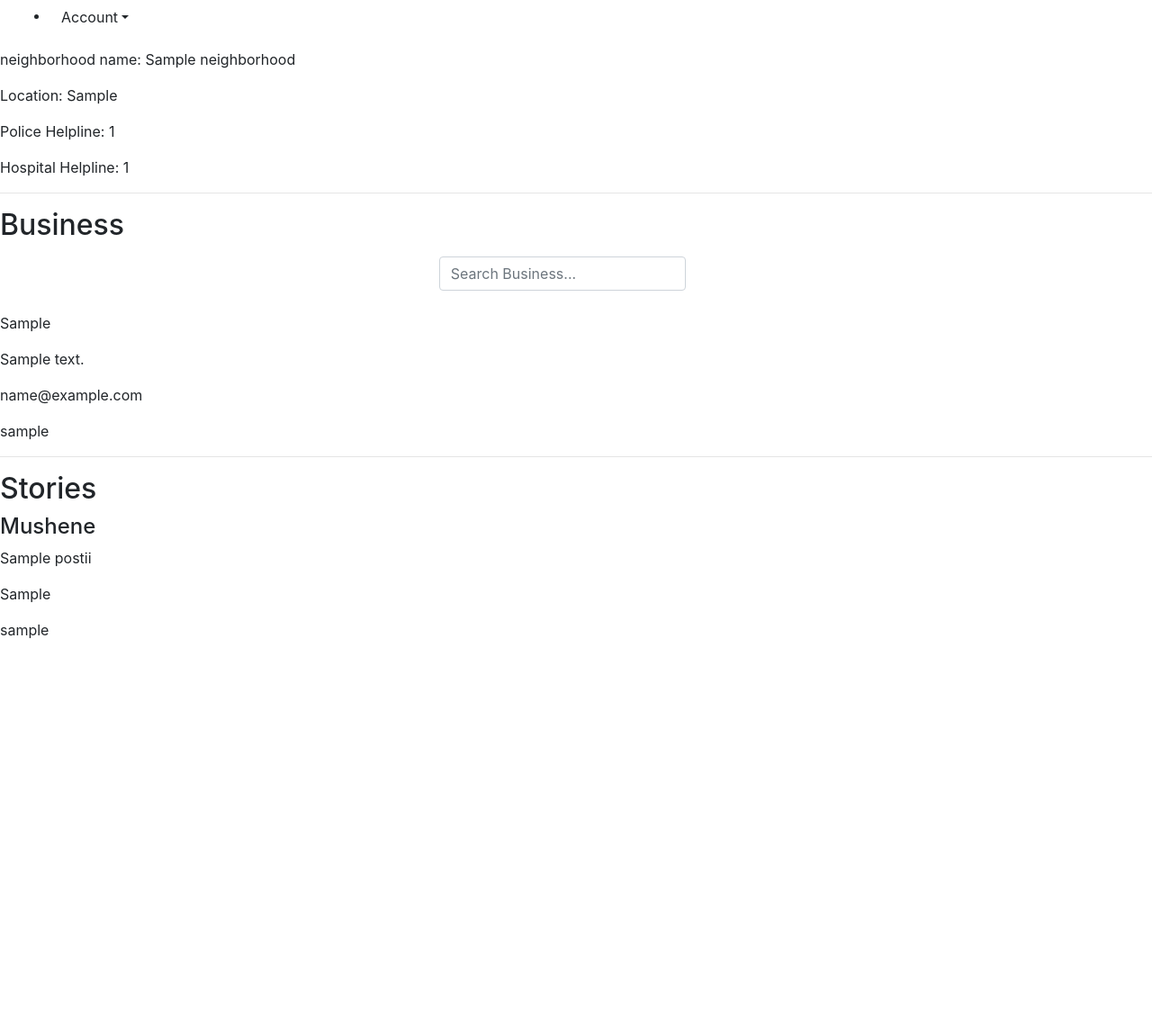
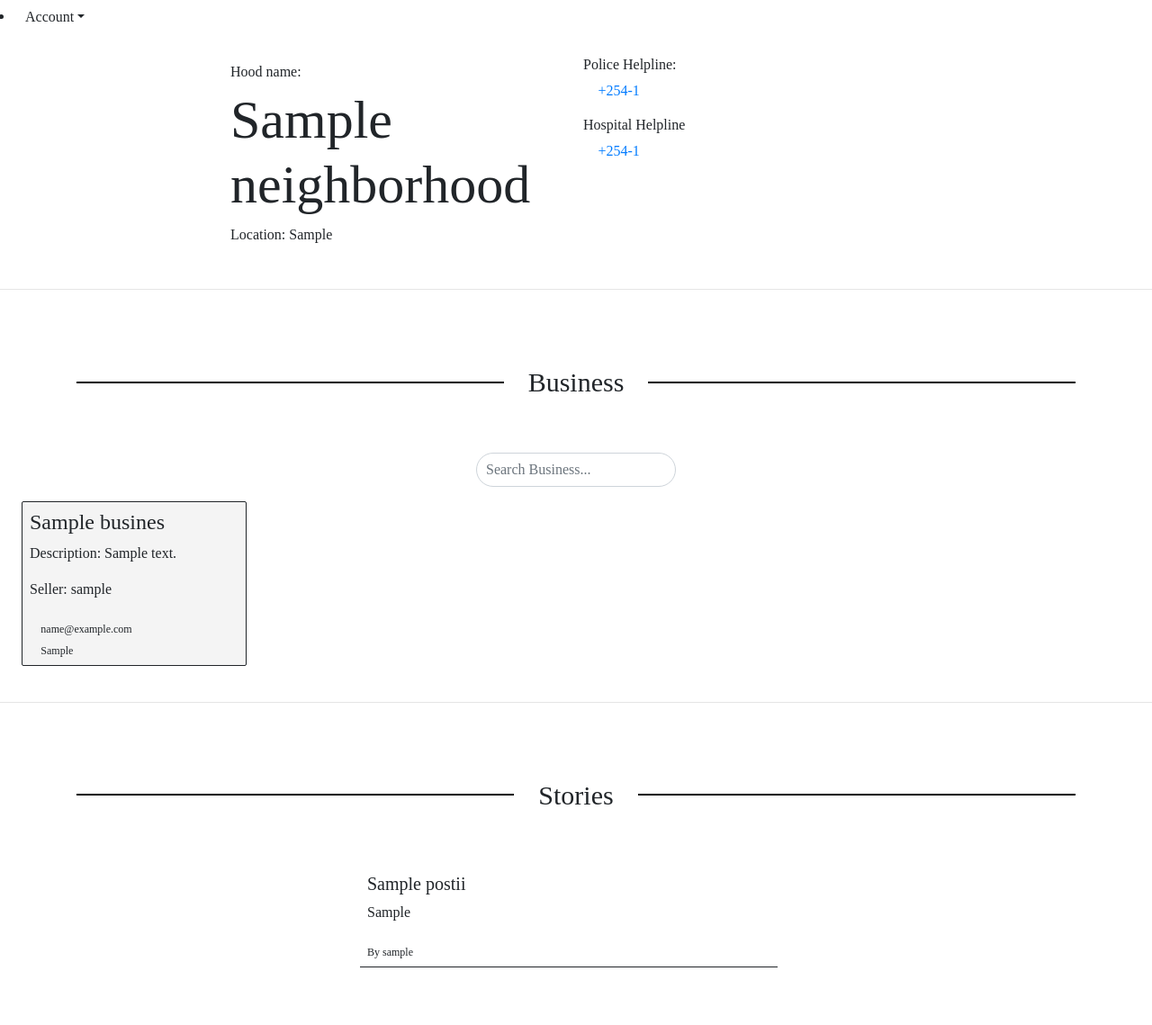
Before and after one commit to layersony/ghettowatch, a Django app: page /index/ in a window 1280 px wide. Shown: the whole page at 90% size. Before the commit the page ends 710 px from the top, so only its background shows below. Run offline with Django 3.2, Linux system fonts and the light colour scheme; a user stored in the database is signed in; tables that the repository leaves empty hold one stand-in row (values such as "Sample post"); some libraries are stand-ins or nearby versions; some web fonts are replaced.

Commit message:
index styling

```diff
--- a/ghetto/templates/base.html
+++ b/ghetto/templates/base.html
@@ -8,7 +8,12 @@
   <meta name="viewport" content="width=device-width, initial-scale=1">
 
   {% block styles %}
+    <link rel="stylesheet" href="https://pro.fontawesome.com/releases/v5.10.0/css/all.css" integrity="sha384-AYmEC3Yw5cVb3ZcuHtOA93w35dYTsvhLPVnYs9eStHfGJvOvKxVfELGroGkvsg+p" crossorigin="anonymous"/>
+    <link rel="stylesheet" href="https://maxcdn.bootstrapcdn.com/bootstrap/4.0.0/css/bootstrap.min.css" integrity="sha384-Gn5384xqQ1aoWXA+058RXPxPg6fy4IWvTNh0E263XmFcJlSAwiGgFAW/dAiS6JXm" crossorigin="anonymous">
+    <link rel="stylesheet" href="https://maxcdn.bootstrapcdn.com/bootstrap/4.5.2/css/bootstrap.min.css">
     {% bootstrap_css %}
+    <link rel="stylesheet" href="{% static 'css/styles.css' %}" type='text/css'>
+
   {% endblock %}
 
 </head>
@@ -20,8 +25,15 @@
   {%endblock%}
 
   {% block scripts %}
+    <script src="https://ajax.googleapis.com/ajax/libs/jquery/3.5.1/jquery.min.js"></script>
+    <script src="https://cdnjs.cloudflare.com/ajax/libs/popper.js/1.16.0/umd/popper.min.js"></script>
     <script src="https://ajax.googleapis.com/ajax/libs/jquery/3.2.1/jquery.min.js"></script>
+    <script src="https://maxcdn.bootstrapcdn.com/bootstrap/4.5.2/js/bootstrap.min.js"></script>
+    <script src="https://cdn.jsdelivr.net/npm/@popperjs/core@2.9.2/dist/umd/popper.min.js" integrity="sha384-IQsoLXl5PILFhosVNubq5LC7Qb9DXgDA9i+tQ8Zj3iwWAwPtgFTxbJ8NT4GN1R8p" crossorigin="anonymous"></script>
+    <script src="https://cdn.jsdelivr.net/npm/bootstrap@5.0.2/dist/js/bootstrap.min.js" integrity="sha384-cVKIPhGWiC2Al4u+LWgxfKTRIcfu0JTxR+EQDz/bgldoEyl4H0zUF0QKbrJ0EcQF" crossorigin="anonymous"></script>
+    <script src="https://maxcdn.bootstrapcdn.com/bootstrap/3.4.1/js/bootstrap.min.js"></script>
     {% bootstrap_javascript %}
+    <script src="{% static 'js/script.js' %}"></script>
   {% endblock %}
 
 </body>
--- a/ghetto/templates/index.html
+++ b/ghetto/templates/index.html
@@ -1,13 +1,28 @@
 {% extends 'base.html' %}
 
 {% block content %}
+<div class="container d-flex justify-content-center align-items-center">
+  <div class="row hoodinfo">
+    <div class="col-md-6 p-3">
+      <h6>Hood name:</h6>
+      <h1 class="hoodname">{{ neighdetails.name }}</h1>
+      <p>Location: {{ neighdetails.location }}</p>
+    </div>
+    <div class="col-md-6 p-2">
+      <h6>Police Helpline:</h6>
+      <i class="fad fa-phone"></i><a href="tel:+{{ neighdetails.policehelpline }}"> +254-{{ neighdetails.policehelpline }}</a>
+      <p></p>
+      <h6>Hospital Helpline</h6>
+      <i class="fad fa-phone"></i><a href="tel:+{{ neighdetails.hospitalhelpline }}"> +254-{{ neighdetails.hospitalhelpline }}</a>
+    </div>
+  </div>
+</div>
 
-<p>neighborhood name: {{ neighdetails.name }}</p>
-<p>Location: {{ neighdetails.location }}</p>
-<p>Police Helpline: {{ neighdetails.policehelpline }}</p>
-<p>Hospital Helpline: {{ neighdetails.hospitalhelpline }}</p>
 <hr>
-<h2>Business</h2>
+<div class="p-3">
+  <div class="container">
+    <div class="separator mt-md-5 mb-md-5">Business</div>
+  </div>
   <form class="form-inline d-flex flex-column justify-content-center align-items-center searchdivform p-2" role="search" action='{% url "search" %}'>
     <div class="searchform">
       <div class="search">
@@ -17,29 +32,43 @@
     </div>
   </form>
 
+  <div>
+    <div class="wrapper d-flex">
       {% for business in businesses %}
-  <p>{{ business.name }}</p>
-  <p>{{ business.info }}</p>
-  <p>{{ business.description }}</p>
-  <p>{{ business.email }}</p>
-  <p>{{ business.username }}</p>
+      <div class="item p-2 m-2">
+        <h4>{{ business.businessname|capfirst }}</h4>
+        <p>Description: {{ business.description }}</p>
+        <p>Seller: {{ business.username }}</p>
+        <sub><i class="fad fa-envelope"></i> {{ business.email }}</sub><br>
+        <sub><i class="fad fa-info-circle"></i> {{ business.info }}</sub>
+      </div>
+      {% empty %}
+      <p class="alert alert-info">You don't have any Business SetUp</p>
+      {% endfor %}
+    </div>
+  </div>
+</div>
 
-{% empty %}
-<p class="alert alert-info text-center">No Businesses Can add Yours</p>
-{% endfor %}
 <hr>
 
-<h2>Stories</h2>
+<div class="p-3">
+<div class="container">
+  <div class="separator mt-md-5 mb-md-5">Stories</div>
+</div>
 
 <div>
-  <h4>Mushene</h4>
+  <div class="wrapper-grid justify-content-center align-items-center mb-5 container">
     {% for story in stories %}
-    <p>{{ story.posttitle }}</p>
+    <div class="story mr-3 mt-2 p-2">
+      <h5>{{ story.posttitle|capfirst }}</h5>
       <p>{{ story.story }}</p>
-    <p>{{ story.postuser }}</p>
-
+      <sub>By {{ story.postuser }}</sub>
+    </div>
     {% empty %}
     <p class="alert alert-info">No Mushene Available</p>
     {% endfor %}
   </div>
+</div>
+</div>
+
 {% endblock %}
```
Lines whose indentation alone changed are shown as unchanged.
